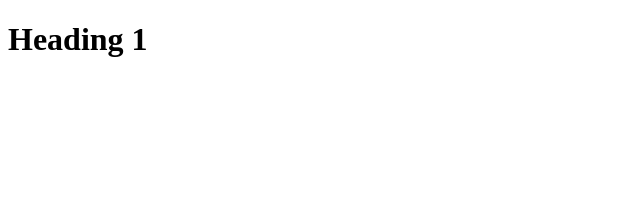
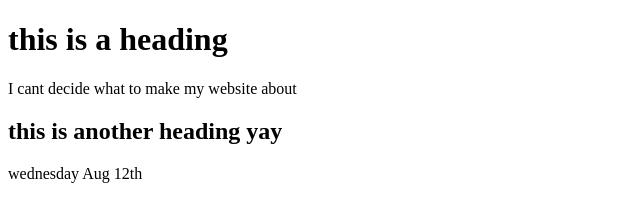
Before and after one commit to MiaAnderson/Website, a plain HTML site: page index.html in a window 1280 px wide. Shown: the whole page, without its empty margins (0-640 px from the left). Drawn offline with Linux system fonts and the light colour scheme.

Commit message:
added headings and text

```diff
--- a/index.html
+++ b/index.html
@@ -5,6 +5,9 @@
     <meta charset="utf-8">
 </head>
 <body>
-<h1>Heading 1</h1>
+<h1>this is a heading</h1>
+I cant decide what to make my website about
+<h2>this is another heading yay</h2>
+wednesday Aug 12th
 </body>
 </html>
```
